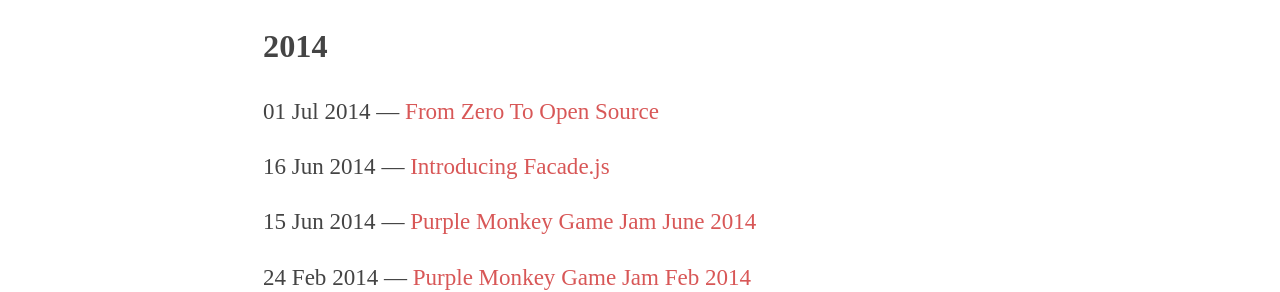
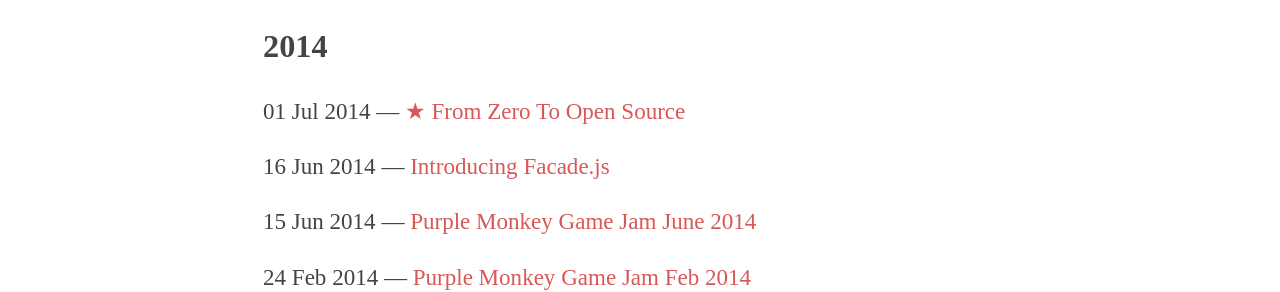
Before and after one commit to neogeek/neogeek.github.io, a Jekyll site: the page built from articles/index.html, in a window 1280 px wide. Shown: the part 496-788 px from the top of the page. Built offline with Jekyll 4.4.1, drawn with Linux system fonts in a browser that asks for light colours; Markdown is read by kramdown in place of the engine named in the settings.

Commit message:
Added flag to favorite articles.

```diff
--- a/articles/index.html
+++ b/articles/index.html
@@ -17,7 +17,7 @@
 
     {% endif %}
 
-    <p class="article">{{ post.date | date_to_string }} &mdash; <a href="{{ post.url }}" data-title="{{ post.title | downcase }}" data-keywords="{{ post.keywords | downcase }}">{{ post.title }}</a></p>
+    <p class="article">{{ post.date | date_to_string }} &mdash; <a href="{{ post.url }}" data-title="{{ post.title | downcase }}" data-keywords="{{ post.keywords | downcase }}">{% if post.favorite %}★ {% endif %}{{ post.title }}</a></p>
 
 {% endfor %}
 
--- a/index.html
+++ b/index.html
@@ -24,7 +24,7 @@
 
 {% endif %}
 
-<p>{{ post.date | date_to_string }} &mdash; <a href="{{ post.url }}">{{ post.title }}</a></p>
+<p>{{ post.date | date_to_string }} &mdash; <a href="{{ post.url }}">{% if post.favorite %}★ {% endif %}{{ post.title }}</a></p>
 
 {% endfor %}
 
```
Also changed, not shown: _posts/2014-07-01-from-zero-to-open-source.md (+1 -0 lines).
